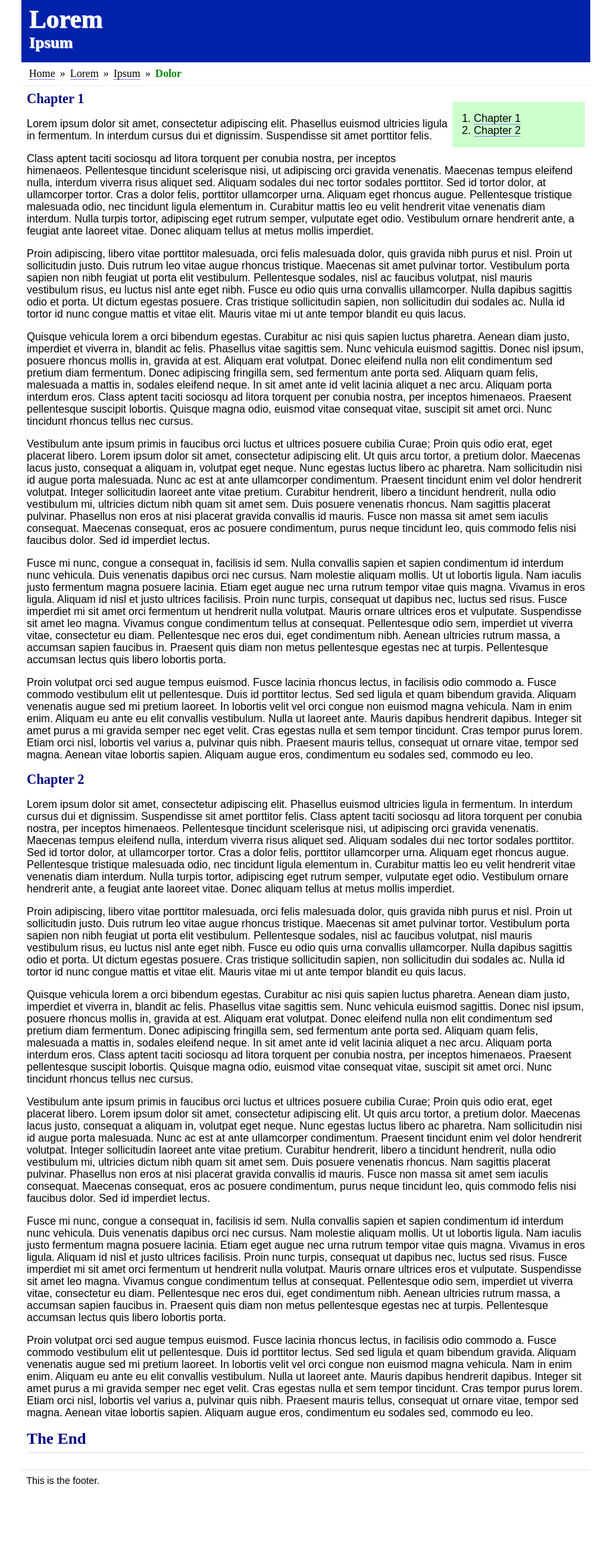
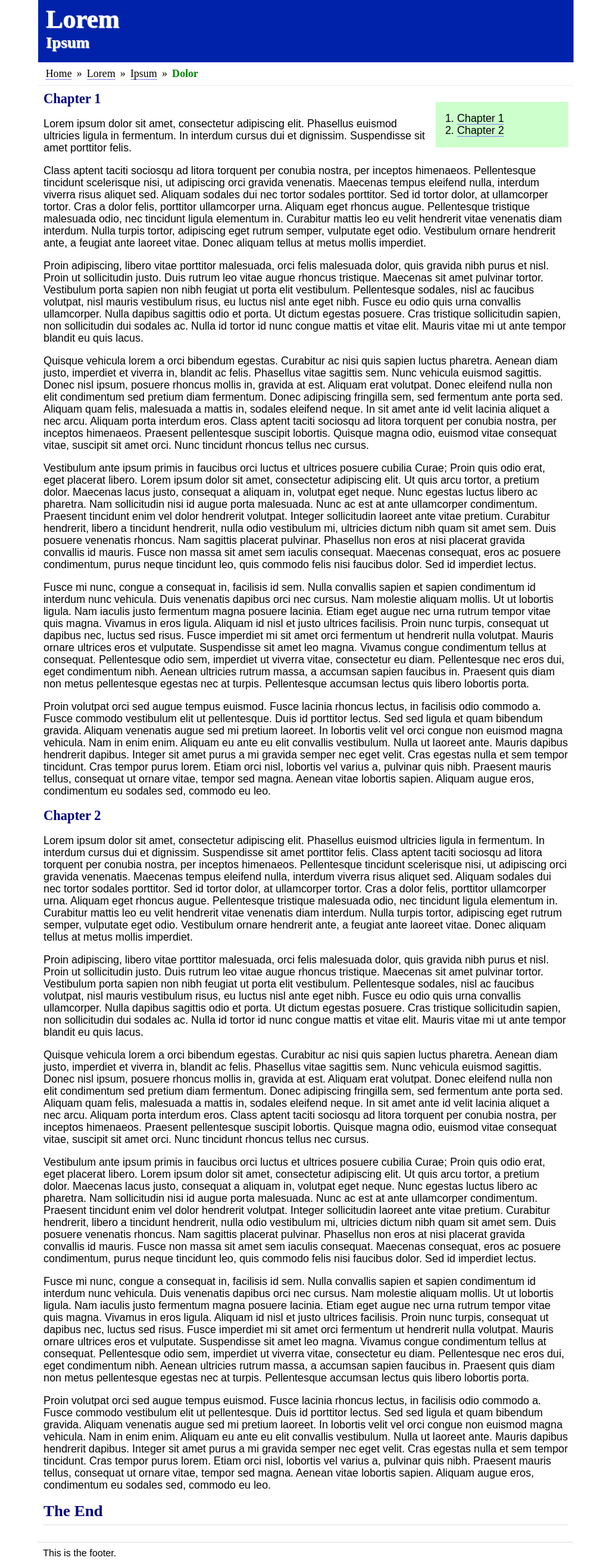
Before and after one commit to rhdunn/web-documents, a Jekyll site: the page examples/document-clean.html, which Jekyll copies as it is, in a window 1280 px wide. Shown: the whole page at 67% size, without its empty margins (183-1096 px from the left). Built offline with Jekyll 4.4.1, drawn with Linux system fonts in a browser that asks for light colours; before the commit the page ends 2225 px from its top, so only the background shows below that.

Commit message:
Improve layout.

```diff
--- a/css/clean.css
+++ b/css/clean.css
@@ -15,11 +15,11 @@ body
 	margin: 0 auto;
 }
 
-@media screen and (min-width: 870px)
+@media screen and (min-width: 800px)
 {
 	body
 	{
-		width: 850px;
+		width: 800px;
 	}
 }
 
@@ -120,18 +120,18 @@ div.sidepane ol li:first-child
 	list-style: none;
 }
 
-@media screen and (min-width: 840px)
+@media screen and (min-width: 800px)
 {
 	div.sidepane
 	{
 		float: right;
-		width: 150px;
+		width: 140px;
 	}
 
 	body > div.article
 	{
 		float: left;
-		width: 650px;
+		width: 630px;
 	}
 }
 
```
